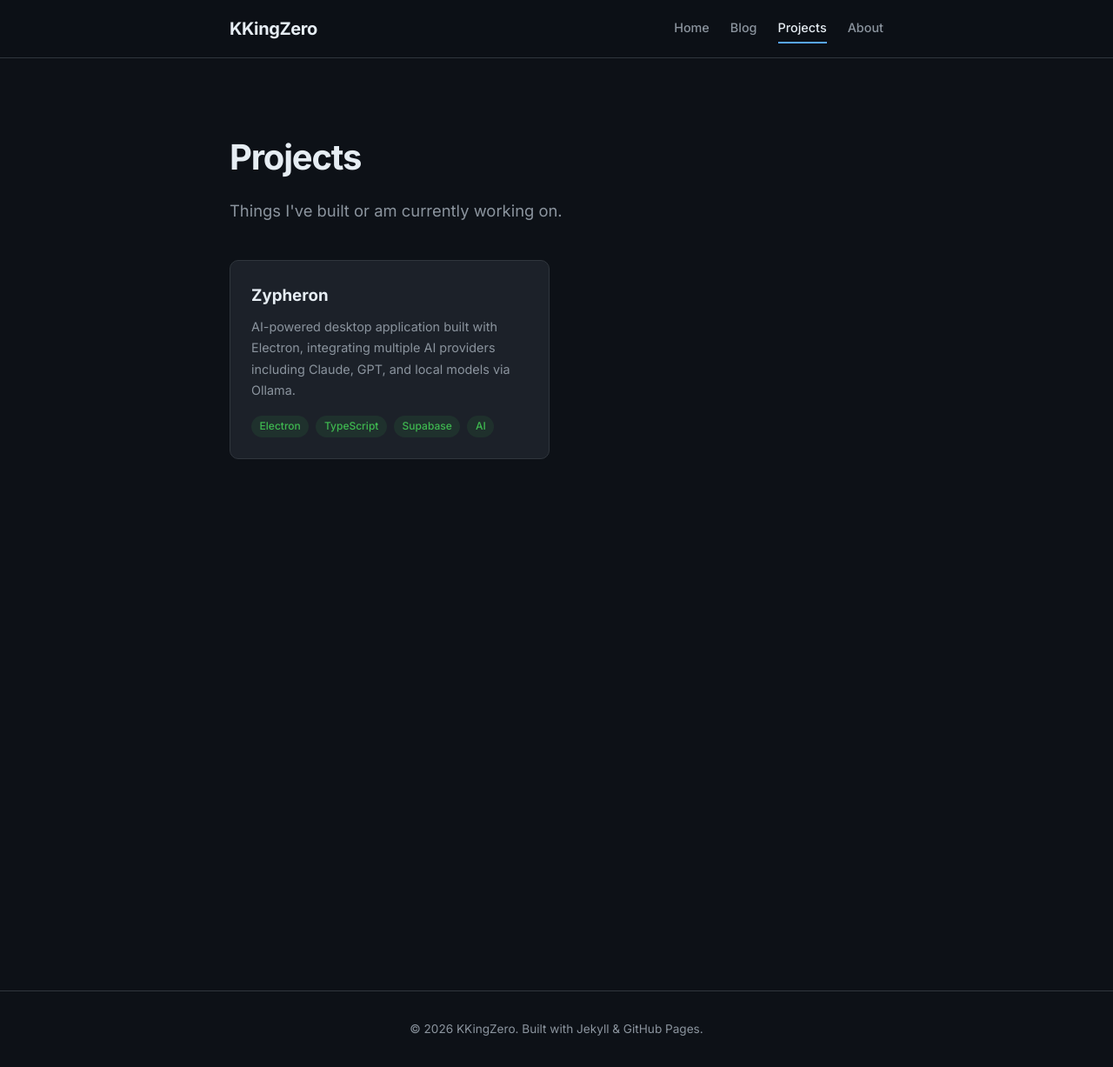
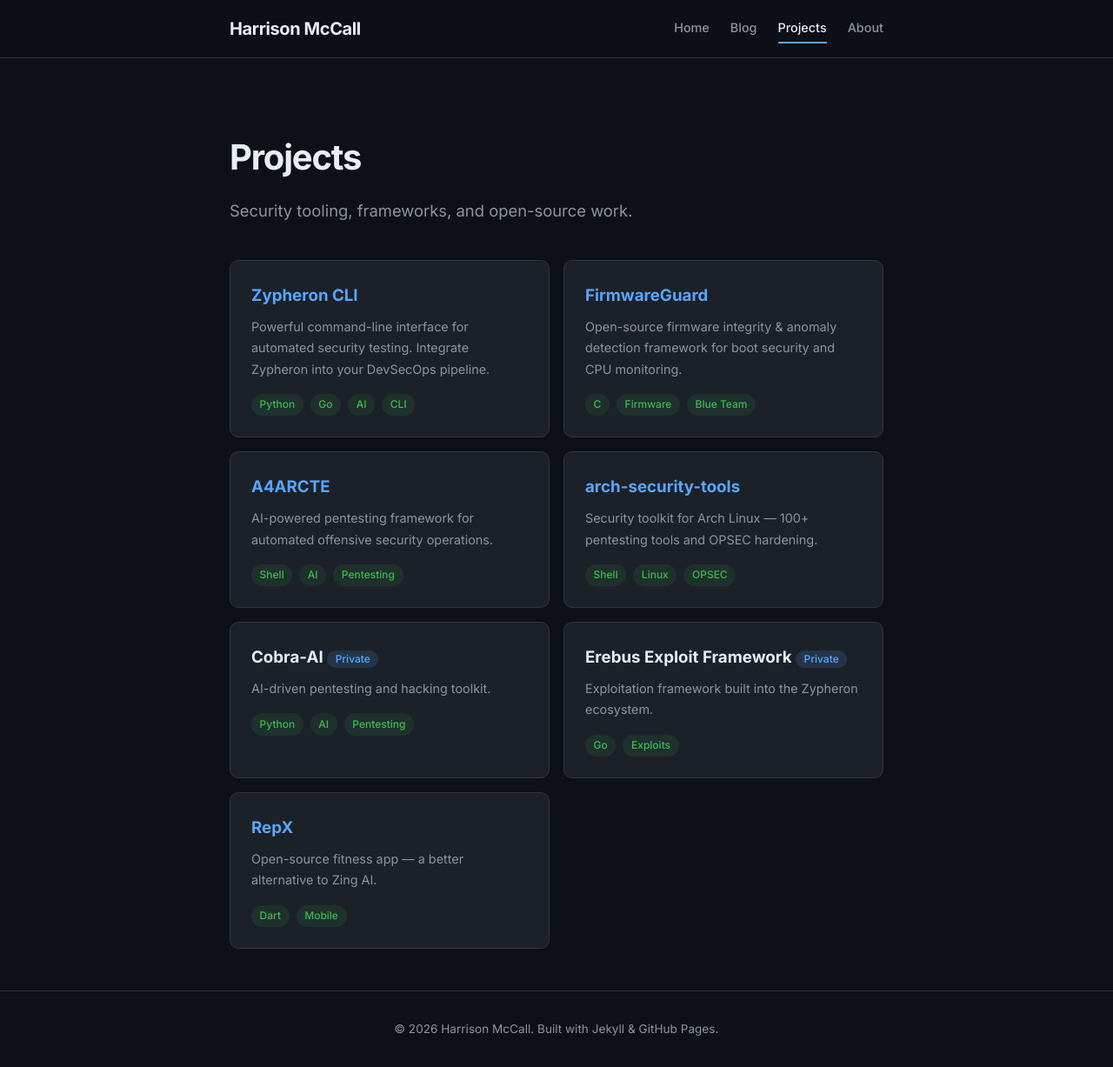
Before and after one commit to KKingZero/KKingZero.github.io, a Jekyll site: the page built from projects.html, in a window 1280 px wide and 1227 px high. Shown: the whole window at 87% size. Built offline with Jekyll 4.4.1, drawn with Linux system fonts in a browser that asks for light colours.

Commit message:
Update site with real profile, projects, and info

```diff
--- a/_config.yml
+++ b/_config.yml
@@ -1,6 +1,6 @@
-title: KKingZero
-description: Developer blog & portfolio
-author: KKingZero
+title: Harrison McCall
+description: Offensive Security & Secure Systems Engineer | Founder of Zypheron
+author: Harrison McCall
 url: "https://kkingzero.github.io"
 baseurl: ""
 
--- a/assets/css/style.css
+++ b/assets/css/style.css
@@ -338,6 +338,17 @@ a:hover { color: var(--accent-hover); }
   border-top: 1px solid var(--border);
 }
 
+/* ---- SKILLS ---- */
+.skills-grid {
+  display: grid;
+  grid-template-columns: repeat(2, 1fr);
+  gap: 1rem;
+}
+
+@media (max-width: 640px) {
+  .skills-grid { grid-template-columns: 1fr; }
+}
+
 /* ---- ABOUT ---- */
 .about-content {
   font-size: 1.05rem;
--- a/projects.html
+++ b/projects.html
@@ -5,21 +5,72 @@ title: Projects
 
 <section class="hero" style="padding-bottom: 1rem;">
   <h1>Projects</h1>
-  <p>Things I've built or am currently working on.</p>
+  <p>Security tooling, frameworks, and open-source work.</p>
 </section>
 
 <section class="section" style="padding-top: 0;">
   <div class="project-grid">
     <div class="project-card">
-      <h3>Zypheron</h3>
-      <p>AI-powered desktop application built with Electron, integrating multiple AI providers including Claude, GPT, and local models via Ollama.</p>
+      <h3><a href="https://github.com/KKingZero/Zypheron-CLI">Zypheron CLI</a></h3>
+      <p>Powerful command-line interface for automated security testing. Integrate Zypheron into your DevSecOps pipeline.</p>
       <div class="project-tech">
-        <span class="tech-tag">Electron</span>
-        <span class="tech-tag">TypeScript</span>
-        <span class="tech-tag">Supabase</span>
+        <span class="tech-tag">Python</span>
+        <span class="tech-tag">Go</span>
         <span class="tech-tag">AI</span>
+        <span class="tech-tag">CLI</span>
       </div>
     </div>
-    <!-- Add more projects as you build them -->
+    <div class="project-card">
+      <h3><a href="https://github.com/KKingZero/FirmwareGuard">FirmwareGuard</a></h3>
+      <p>Open-source firmware integrity & anomaly detection framework for boot security and CPU monitoring.</p>
+      <div class="project-tech">
+        <span class="tech-tag">C</span>
+        <span class="tech-tag">Firmware</span>
+        <span class="tech-tag">Blue Team</span>
+      </div>
+    </div>
+    <div class="project-card">
+      <h3><a href="https://github.com/KKingZero/A4ARCTE">A4ARCTE</a></h3>
+      <p>AI-powered pentesting framework for automated offensive security operations.</p>
+      <div class="project-tech">
+        <span class="tech-tag">Shell</span>
+        <span class="tech-tag">AI</span>
+        <span class="tech-tag">Pentesting</span>
+      </div>
+    </div>
+    <div class="project-card">
+      <h3><a href="https://github.com/KKingZero/arch-security-tools">arch-security-tools</a></h3>
+      <p>Security toolkit for Arch Linux — 100+ pentesting tools and OPSEC hardening.</p>
+      <div class="project-tech">
+        <span class="tech-tag">Shell</span>
+        <span class="tech-tag">Linux</span>
+        <span class="tech-tag">OPSEC</span>
+      </div>
+    </div>
+    <div class="project-card">
+      <h3>Cobra-AI <span class="tag">Private</span></h3>
+      <p>AI-driven pentesting and hacking toolkit.</p>
+      <div class="project-tech">
+        <span class="tech-tag">Python</span>
+        <span class="tech-tag">AI</span>
+        <span class="tech-tag">Pentesting</span>
+      </div>
+    </div>
+    <div class="project-card">
+      <h3>Erebus Exploit Framework <span class="tag">Private</span></h3>
+      <p>Exploitation framework built into the Zypheron ecosystem.</p>
+      <div class="project-tech">
+        <span class="tech-tag">Go</span>
+        <span class="tech-tag">Exploits</span>
+      </div>
+    </div>
+    <div class="project-card">
+      <h3><a href="https://github.com/KKingZero/RepX">RepX</a></h3>
+      <p>Open-source fitness app — a better alternative to Zing AI.</p>
+      <div class="project-tech">
+        <span class="tech-tag">Dart</span>
+        <span class="tech-tag">Mobile</span>
+      </div>
+    </div>
   </div>
 </section>
```
Also changed, not shown: about.html (+16 -5 lines), index.html (+57 -7 lines).
